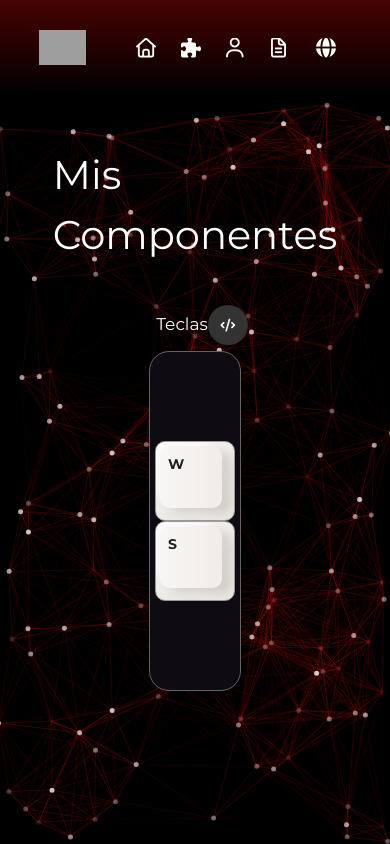
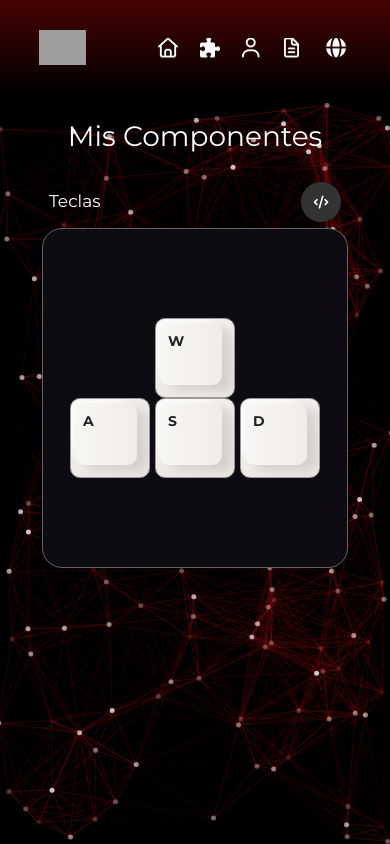
Before and after one commit to jaime-rh/portfolio2, an Angular app: page /componentes in a window 390 px wide. Built offline with nearby package versions, Linux system fonts and the light colour scheme; grey boxes are pictures that could not be loaded.

Commit message:
navbar con componentes resposive y seccion componentes responsive

```diff
--- a/src/app/componentes/componentes.component.css
+++ b/src/app/componentes/componentes.component.css
@@ -1,3 +1,4 @@
+/* Contenedor principal */
 .contenedor{
     color: white;
     display: flex;
@@ -6,18 +7,66 @@
     margin: 0 auto;
 }
 
+/* Titulo */
+.titulo{
+    display: flex;
+    justify-content: center;
+}
+
+.titulo h2{
+    margin-top: 50px;
+    margin-bottom: 35px;
+    font-size: 40px;
+    text-align: center;
+}
+
+/* Contenedor de los componentes */
 .componentes-container{
     display: flex;
     justify-content: space-around;
+    flex-wrap: wrap; /* Para que los componentes bajen en pantallas pequeñas */
+    gap: 20px;
 }
 
+/* Cada componente individual */
 .componente{
     width: 40%;
     display: flex;
     flex-direction: column;
     padding: 5px;
+    box-sizing: border-box;
 }
 
+/* Teclas */
+.asd{
+    display: flex;
+    gap: 2px;
+    flex-wrap: wrap;
+    justify-content: center;
+}
+
+.teclas{
+   width: 60px;
+   height: 60px;
+   background: linear-gradient(145deg, #f5f5f5, #dcdcdc);
+   border: 1px solid #999;
+   border-radius: 8px;
+   font-size: 1.5rem;
+   font-weight: bold;
+   text-align: center;
+   cursor: pointer;
+
+   box-shadow: 4px 4px 0 #bbb, 8px 8px 0 #aaa, 12px 12px 0 #999;
+   transition: all 0.1s ease;
+}
+
+.teclas:active {
+  transform: translateY(4px);
+  box-shadow: 0 0 #999;
+  background-color: #e0e0e0;
+}
+
+/* Componentes internos */
 .arribaComponente{
     width: 100%;
     display: flex;
@@ -34,41 +83,44 @@
     gap: 6px;
 }
 
-.asd{
-    display: flex;
-    gap: 2px;
+/* Responsivo: tablets */
+@media (max-width: 1024px) {
+    .contenedor {
+        width: 90%;
+    }
+    .componente {
+        width: 45%;
+    }
+    .teclas {
+        width: 50px;
+        height: 50px;
+        font-size: 1.3rem;
+    }
+    .titulo h2 {
+        font-size: 32px;
+        margin-top: 30px;
+        margin-bottom: 25px;
+    }
 }
 
-.teclas{
-   width: 60px;
-  height: 60px;
-  background: linear-gradient(145deg, #f5f5f5, #dcdcdc); /* luz diagonal */
-  border: 1px solid #999;
-  border-radius: 8px;
-  font-size: 1.5rem;
-  font-weight: bold;
-  text-align: center;
-  cursor: pointer;
-
-  /* Sombra para efecto 3D sobresaliendo hacia derecha y abajo */
-  box-shadow: 4px 4px 0 #bbb, 8px 8px 0 #aaa, 12px 12px 0 #999;
-
-  transition: all 0.1s ease;
+/* Responsivo: móviles */
+@media (max-width: 768px) {
+    .componentes-container {
+        flex-direction: column;
+        align-items: center;
+        gap: 15px;
+    }
+    .componente {
+        width: 90%;
+    }
+    .teclas {
+        width: 45px;
+        height: 45px;
+        font-size: 1.2rem;
+    }
+    .titulo h2 {
+        font-size: 28px;
+        margin-top: 20px;
+        margin-bottom: 20px;
+    }
 }
-
-.teclas:active {
-  transform: translateY(4px); /* simula que la tecla se presiona */
-  box-shadow: 0 0 #999;       /* elimina la sombra mientras se presiona */
-  background-color: #e0e0e0;  /* cambio de color al presionar */
-}
-
-.titulo{
-    display: flex;
-    justify-content: center;
-}
-
-.titulo h2{
-    margin-top: 50px;
-    margin-bottom: 35px;
-    font-size: 40px;
-}
--- a/src/app/navbar/navbar.component.css
+++ b/src/app/navbar/navbar.component.css
@@ -69,12 +69,12 @@ nav {
   }
 
   .navDer {
-    gap: 25px;
+    gap: 30px;
   }
 
   .boton {
-    font-size: 18px;  /* Reducir un poco el texto */
-    gap: 3px;
+    font-size: 0;  /* Oculta el texto */
+    gap: 0;
   }
 
   .boton .iconosNav {
@@ -92,8 +92,8 @@ nav {
   }
 
   .navDer {
-    gap: 20px;
-    justify-content: center;
+    gap: 17px;
+    justify-content: right;
     width: 100%;
     margin-top: 10px;
   }
```
